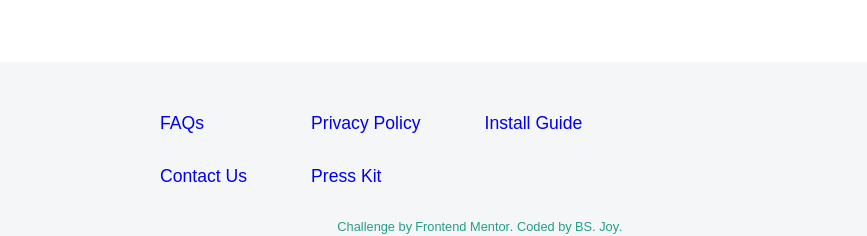
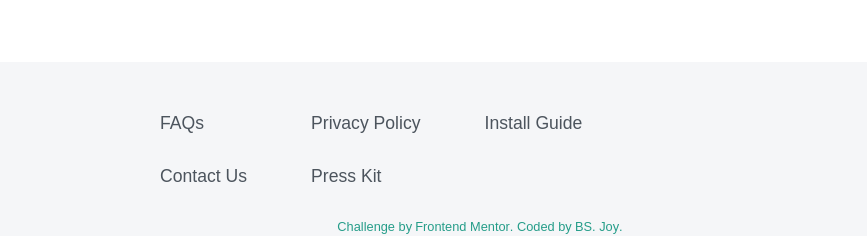
Before and after one commit to BS-Joy/fm-Clipboard-landing-page, a plain HTML site: page index.html in a window 1280 px wide. Shown: the part 3701-3937 px from the top of the page, 160-1027 px from the left. Drawn offline with Linux system fonts and the light colour scheme; a web font is replaced by a local one.

Commit message:
update footer

```diff
--- a/style.css
+++ b/style.css
@@ -272,6 +272,7 @@ footer {
 }
 
 .link a{
+    color: #4c545d;
     font-size: 1.1rem;
     display: block;
     text-decoration: none;
```
